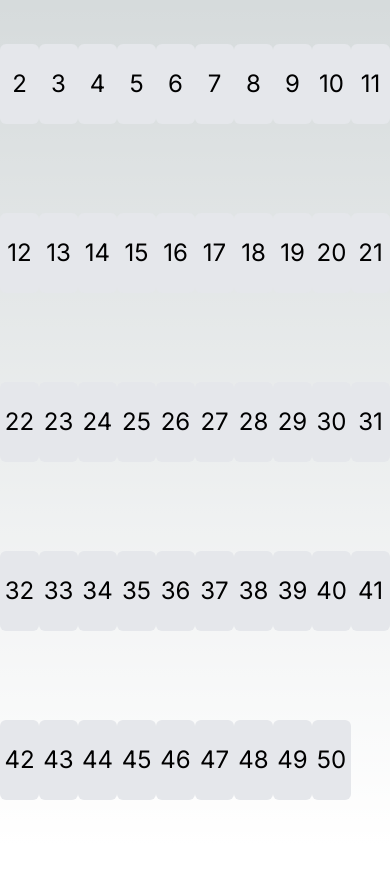
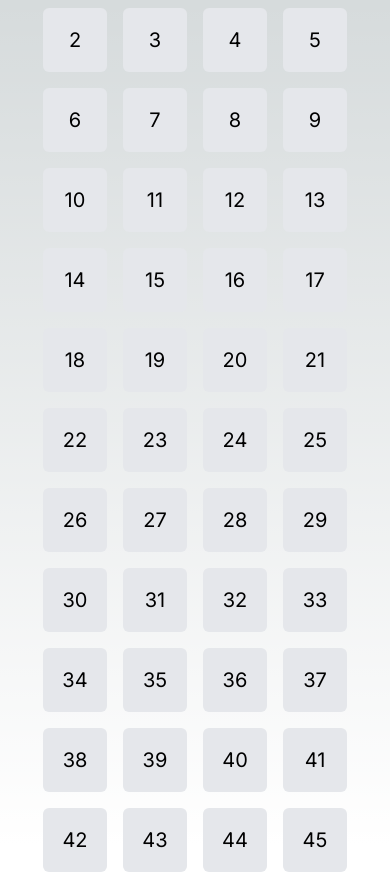
Before and after one commit to Amal-Verma/Arcade-Alley, a Next.js app in the folder client/: page /Tic-Tac-Toe in a window 390 px wide. Shown: the top 873 px of the page. Before the commit the page ends 844 px from the top, so only its background shows below. Built offline with nearby package versions, Linux system fonts and the light colour scheme.

Commit message:
TicTacToe responsive

```diff
--- a/client/app/Tic-Tac-Toe/[dim]/page.jsx
+++ b/client/app/Tic-Tac-Toe/[dim]/page.jsx
@@ -20,7 +20,7 @@ const TicTacToe = (context) => {
 
   return (
     <div className='flex h-screen w-screen justify-center items-center'>
-      {input?<Board dim={dim} size={500} ai={ai} />:
+      {input?<Board dim={dim} size={Math.min(window.innerHeight, window.innerWidth) *5/6} ai={ai} />:
       <div className='flex flex-row items-center justify-evenly h-screen w-screen'>
         <button style={buttonStyle} onClick={() => {setInput(true); setai(true)}}>Computer</button>
         <button style={buttonStyle} onClick={() => {setInput(true); setai(false)}}>PassPlay</button>
--- a/client/app/Tic-Tac-Toe/page.jsx
+++ b/client/app/Tic-Tac-Toe/page.jsx
@@ -1,29 +1,30 @@
 "use client";
 
-import React from 'react'
-import { useRouter } from 'next/navigation'
-
+import React from 'react';
+import { useRouter } from 'next/navigation';
 
 const TicTacToeHomePage = () => {
+  const router = useRouter();
 
-  const router = useRouter()
-
-  // arr = [2,3,...,50]
-  const arr = Array.from({length: 49}, (_, i) => i + 2)
+  // Generate numbers from 2 to 50
+  const arr = Array.from({ length: 49 }, (_, i) => i + 2);
 
   return (
-    <div className='grid grid-cols-10 h-screen w-screen'>
-      {arr.map((num, index) => {
-        return (
-          <div key={index} className='flex items-center justify-center'>
-            <div className='bg-gray-200 w-20 h-20 rounded-md text-center flex justify-center items-center text-2xl select-none' onClick={() => {router.push(`/Tic-Tac-Toe/${num}`)}}>
-              {num}
-            </div>
+    <div className='flex flex-wrap justify-center h-screen'>
+      {arr.map((num, index) => (
+        <div key={index} className='flex items-center justify-center m-2 sm:m-3 md:m-4 lg:m-5'>
+          <div
+            className='bg-gray-200 w-16 h-16 sm:w-20 sm:h-20 md:w-24 md:h-24 lg:w-32 lg:h-32 rounded-md text-center flex justify-center items-center text-xl sm:text-2xl md:text-3xl select-none cursor-pointer'
+            onClick={() => {
+              router.push(`/Tic-Tac-Toe/${num}`);
+            }}
+          >
+            {num}
           </div>
-        )
-      })}
+        </div>
+      ))}
     </div>
-  )
-}
+  );
+};
 
-export default TicTacToeHomePage
+export default TicTacToeHomePage;
--- a/client/app/layout.js
+++ b/client/app/layout.js
@@ -4,8 +4,8 @@ import "./globals.css";
 const inter = Inter({ subsets: ["latin"] });
 
 export const metadata = {
-  title: "Create Next App",
-  description: "Generated by create next app",
+  title: "Arkade",
+  description: "Retro Game center",
 };
 
 export default function RootLayout({ children }) {
```
